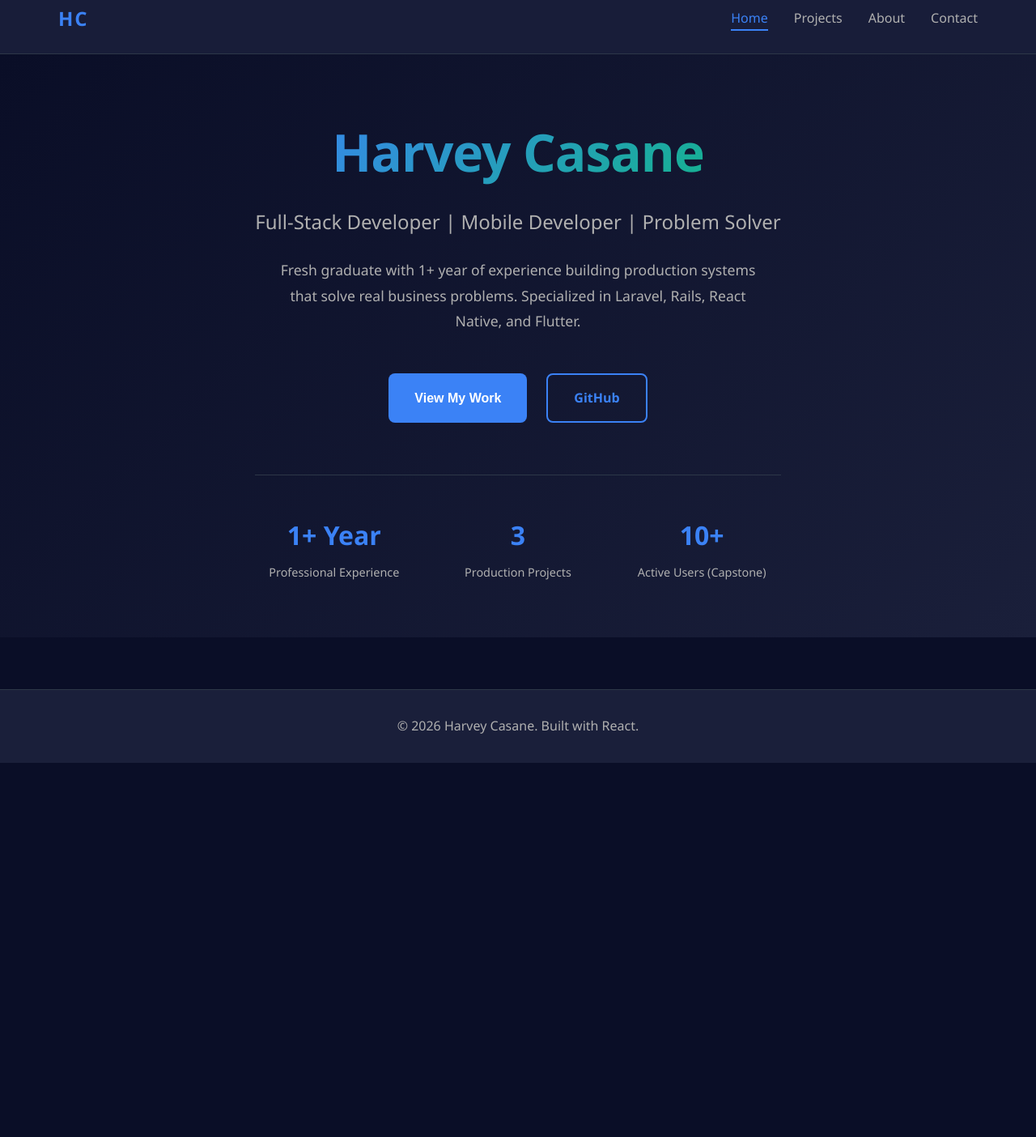
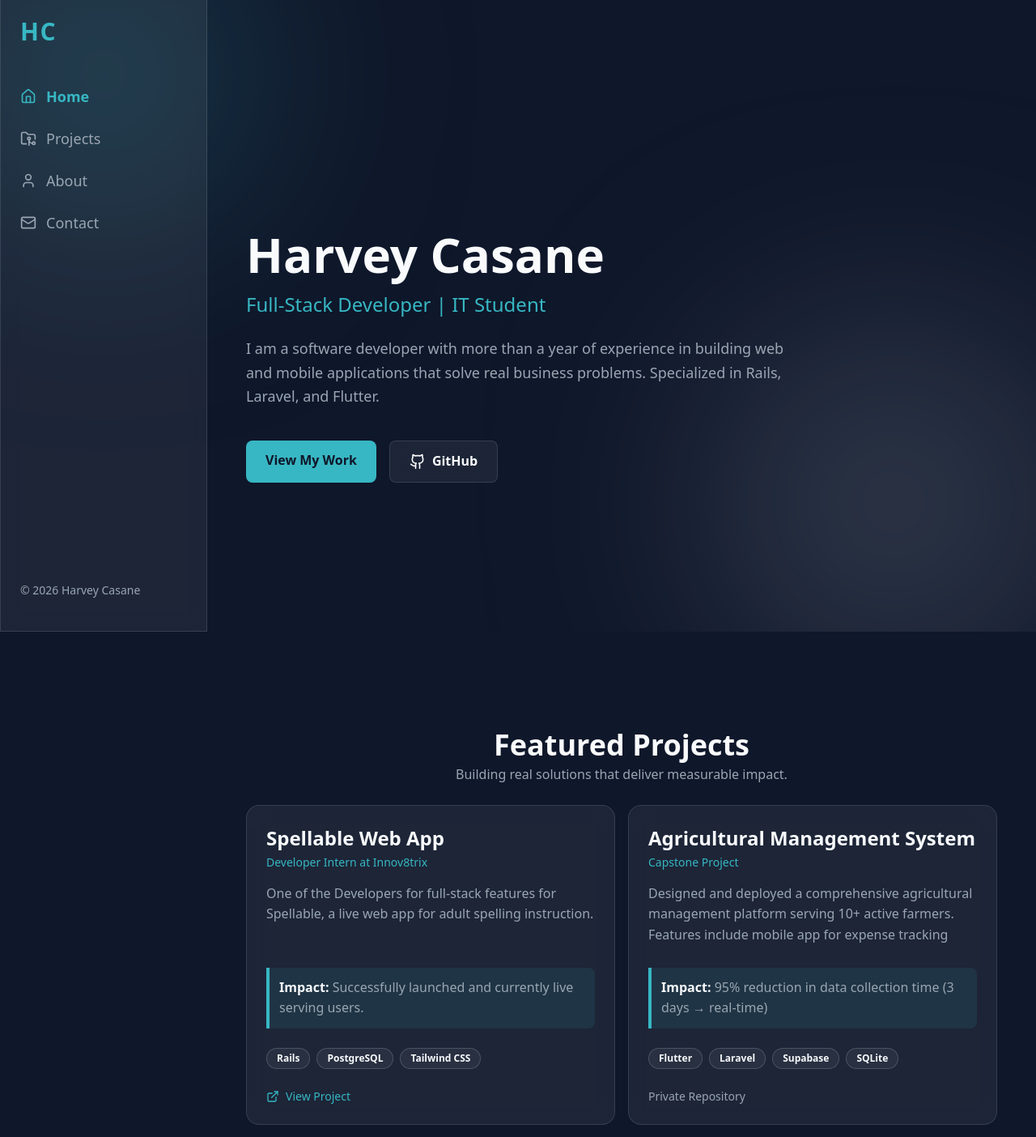
Before and after one commit to SiHarv/Portfolio, a React (Create React App) app: page / in a window 1280 px wide. Shown: the part 20-1424 px from the top of the page at 81% size. Before the commit the page ends 962 px from the top, so only its background shows below. Built offline with nearby package versions, Linux system fonts and the light colour scheme.

Commit message:
changed theme to morphism

```diff
--- a/package.json
+++ b/package.json
@@ -2,6 +2,7 @@
   "name": "portfolio",
   "version": "1.0.0",
   "dependencies": {
+    "lucide-react": "^1.21.0",
     "react": "^18.2.0",
     "react-dom": "^18.2.0",
     "react-scripts": "5.0.1"
@@ -21,5 +22,10 @@
       "last 1 firefox version",
       "last 1 safari version"
     ]
+  },
+  "devDependencies": {
+    "autoprefixer": "^10.5.1",
+    "postcss": "^8.5.15",
+    "tailwindcss": "^3.4.19"
   }
 }
--- /dev/null
+++ b/postcss.config.js
@@ -0,0 +1,18 @@
+/** @type {import('tailwindcss').Config} */
+module.exports = {
+  content: [
+    "./src/**/*.{js,jsx,ts,tsx}",
+  ],
+  theme: {
+    extend: {
+      colors: {
+        custom: {
+          grey: '#9AA6B2',
+          white: '#F8FAFC',
+          blue: '#37B7C3'
+        }
+      }
+    },
+  },
+  plugins: [],
+}
--- a/public/index.html
+++ b/public/index.html
@@ -1,3 +1,4 @@
+<!-- index.html -->
 <!DOCTYPE html>
 <html lang="en">
 <head>
--- a/src/App.css
+++ b/src/App.css
@@ -1,4 +1,9 @@
+/* App.css */
 /* ============ GLOBAL STYLES ============ */
+@tailwind base;
+@tailwind components;
+@tailwind utilities;
+
 * {
   margin: 0;
   padding: 0;
@@ -23,6 +28,11 @@ body {
   color: var(--text-primary);
   line-height: 1.6;
   overflow-x: hidden;
+  background-color: #0f172a;
+  color: #F8FAFC;
+  margin: 0;
+  padding: 0;
+  scroll-behavior: smooth;
 }
 
 html {
@@ -524,3 +534,10 @@ html {
     grid-template-columns: 1fr;
   }
 }
+
+.glass-panel {
+  background: rgba(154, 166, 178, 0.1);
+  backdrop-filter: blur(12px);
+  -webkit-backdrop-filter: blur(12px);
+  border: 1px solid rgba(154, 166, 178, 0.2);
+}
--- a/src/App.jsx
+++ b/src/App.jsx
@@ -1,240 +1,245 @@
-import React, { useState } from 'react';
+import React, { useState, useEffect } from 'react';
+import { Home, FolderGit2, User, Mail, ExternalLink } from 'lucide-react';
 import './App.css';
 
 export default function App() {
   const [activeSection, setActiveSection] = useState('home');
 
+  useEffect(() => {
+    const handleScroll = () => {
+      const sections = ['home', 'projects', 'about', 'contact'];
+      const scrollPosition = window.scrollY + 100;
+
+      for (const section of sections) {
+        const element = document.getElementById(section);
+        if (element &&
+            element.offsetTop <= scrollPosition &&
+            element.offsetTop + element.offsetHeight > scrollPosition) {
+          setActiveSection(section);
+        }
+      }
+    };
+    window.addEventListener('scroll', handleScroll);
+    return () => window.removeEventListener('scroll', handleScroll);
+  }, []);
+
   const projects = [
     {
       id: 1,
-      title: 'Agricultural Management System (Capstone)',
-      subtitle: 'Real-world solution for United Palanas Farmers Irrigators Association',
-      description: 'Designed and deployed a comprehensive agricultural management platform serving 10+ active farmers. Features include mobile app for expense tracking with offline-first sync, admin dashboard with predictive analytics, and automated government compliance reports.',
-      impact: '95% reduction in data collection time (3 days → real-time)',
-      tech: ['Flutter', 'Laravel', 'Supabase', 'SQLite', 'Android Studio'],
-      link: null,
-      isPrivate: true,
-      color: '#10b981'
+      title: 'Spellable Web App',
+      subtitle: 'Developer Intern at Innov8trix',
+      description: 'One of the Developers for full-stack features for Spellable, a live web app for adult spelling instruction.',
+      impact: 'Successfully launched and currently live serving users.',
+      tech: ['Rails', 'PostgreSQL', 'Tailwind CSS'],
+      link: 'https://spellableapp.com',
+      isPrivate: false,
     },
     {
       id: 2,
-      title: 'POST/CRM System',
-      subtitle: 'Retail management system that replaced SaaS platform',
-      description: 'Architected a complete POS system for GOP Marketing with offline-first architecture, real-time profit tracking, and automated reporting. Replaced Loyverse SaaS, adding critical features like receipt editing with automatic database corrections and customer analytics.',
-      impact: '4 hours/day saved • Eliminated SaaS subscription costs',
-      tech: ['WAMP Stack', 'MySQL', 'PHP', 'Google Drive Sync'],
+      title: 'Agricultural Management System',
+      subtitle: 'Capstone Project',
+      description: 'Designed and deployed a comprehensive agricultural management platform serving 10+ active farmers. Features include mobile app for expense tracking with offline-first sync.',
+      impact: '95% reduction in data collection time (3 days → real-time)',
+      tech: ['Flutter', 'Laravel', 'Supabase', 'SQLite'],
       link: null,
       isPrivate: true,
-      color: '#3b82f6'
     },
     {
       id: 3,
+      title: 'POS/CRM System',
+      subtitle: 'Retail management system',
+      description: 'Architected a complete POS system with offline-first architecture, real-time profit tracking, and automated reporting. Replaced Loyverse SaaS.',
+      impact: '4 hours/day saved • Eliminated SaaS subscription costs',
+      tech: ['WAMP Stack', 'MySQL', 'PHP'],
+      link: null,
+      isPrivate: true,
+    },
+    {
+      id: 4,
       title: 'OpenCore Hackintosh Configuration',
-      subtitle: 'System-level bootloader setup on LG Gram 15Z980',
-      description: 'Deep dive into system-level configuration through OpenCore bootloader setup on complex hardware. Managed kernel extensions, ACPI patching, multi-boot partition setup (Windows 11 + Ubuntu + macOS), and hardware-level troubleshooting.',
-      impact: 'Working: iGPU, Battery Display, FN Keys, Sleep/Wake, Bluetooth',
-      tech: ['OpenCore', 'ACPI', 'Kexts', 'BIOS Configuration', 'Hardware Debugging'],
+      subtitle: 'System-level bootloader setup',
+      description: 'Deep dive into system-level configuration through OpenCore bootloader setup on complex hardware. Managed kernel extensions and ACPI patching.',
+      impact: 'Flashed in non-Apple hardware/ machine, enabling macOS features and performance.',
+      tech: ['OpenCore', 'ACPI', 'Kexts'],
       link: 'https://github.com/SiHarv/OpenCore-LG-Gram-15Z980',
       isPrivate: false,
-      color: '#f59e0b'
     }
   ];
 
   const skills = {
-    'Languages': ['JavaScript', 'PHP', 'Ruby', 'Python', 'Dart', 'TypeScript'],
-    'Frameworks': ['Laravel', 'Rails', 'React Native', 'Flutter', 'MERN', 'Tailwind CSS'],
-    'Databases': ['PostgreSQL', 'MySQL', 'MongoDB', 'Supabase', 'SQLite'],
-    'Tools': ['Git/GitHub', 'VS Code', 'Android Studio', 'Digital Ocean', 'Vercel']
+    'Languages': ['JavaScript', 'PHP', 'Ruby', 'Python', 'Dart', 'TypeScript', 'Java'],
+    'Frameworks': ['Laravel', 'Rails', 'React Native', 'Flutter', 'Tailwind CSS', 'React', 'MERN'],
+    'Databases': ['PostgreSQL', 'MySQL', 'Supabase', 'SQLite', 'Firebase'],
+    'Tools': ['Git/GitHub', 'VS Code', 'Digital Ocean', 'Copilot Pro/ Student Pack', 'Gemini Pro']
   };
 
   return (
-    <div className="portfolio">
-      {/* Navigation */}
-      <nav className="navbar">
-        <div className="nav-container">
-          <div className="logo">HC</div>
-          <ul className="nav-links">
-            <li><a href="#" onClick={() => setActiveSection('home')} className={activeSection === 'home' ? 'active' : ''}>Home</a></li>
-            <li><a href="#" onClick={() => setActiveSection('projects')} className={activeSection === 'projects' ? 'active' : ''}>Projects</a></li>
-            <li><a href="#" onClick={() => setActiveSection('about')} className={activeSection === 'about' ? 'active' : ''}>About</a></li>
-            <li><a href="#" onClick={() => setActiveSection('contact')} className={activeSection === 'contact' ? 'active' : ''}>Contact</a></li>
+    <div className="flex min-h-screen font-sans text-[#F8FAFC] relative">
+
+      {/* Background decorations for glassmorphism */}
+      <div className="fixed inset-0 z-0 overflow-hidden pointer-events-none">
+        <div className="absolute top-[-10%] left-[-5%] w-96 h-96 bg-[#37B7C3] rounded-full mix-blend-screen filter blur-[120px] opacity-20"></div>
+        <div className="absolute bottom-[-10%] right-[-5%] w-[30rem] h-[30rem] bg-[#9AA6B2] rounded-full mix-blend-screen filter blur-[120px] opacity-20"></div>
+      </div>
+
+      {/* Left Navigation Bar */}
+      <nav className="w-64 h-screen fixed left-0 top-0 glass-panel z-50 flex flex-col justify-between py-10 px-6">
+        <div>
+          <h1 className="text-3xl font-bold text-[#37B7C3] tracking-wider mb-12">HC</h1>
+          <ul className="space-y-6">
+            <li>
+              <a href="#home" className={`flex items-center gap-3 text-lg transition-colors duration-300 ${activeSection === 'home' ? 'text-[#37B7C3] font-bold' : 'text-[#9AA6B2] hover:text-[#F8FAFC]'}`}>
+                <Home size={20} /> Home
+              </a>
+            </li>
+            <li>
+              <a href="#projects" className={`flex items-center gap-3 text-lg transition-colors duration-300 ${activeSection === 'projects' ? 'text-[#37B7C3] font-bold' : 'text-[#9AA6B2] hover:text-[#F8FAFC]'}`}>
+                <FolderGit2 size={20} /> Projects
+              </a>
+            </li>
+            <li>
+              <a href="#about" className={`flex items-center gap-3 text-lg transition-colors duration-300 ${activeSection === 'about' ? 'text-[#37B7C3] font-bold' : 'text-[#9AA6B2] hover:text-[#F8FAFC]'}`}>
+                <User size={20} /> About
+              </a>
+            </li>
+            <li>
+              <a href="#contact" className={`flex items-center gap-3 text-lg transition-colors duration-300 ${activeSection === 'contact' ? 'text-[#37B7C3] font-bold' : 'text-[#9AA6B2] hover:text-[#F8FAFC]'}`}>
+                <Mail size={20} /> Contact
+              </a>
+            </li>
           </ul>
+        </div>
+        <div className="text-[#9AA6B2] text-sm">
+          <p>© 2026 Harvey Casane</p>
         </div>
       </nav>
 
-      {/* Hero Section */}
-      {activeSection === 'home' && (
-        <section className="hero">
-          <div className="hero-content">
-            <h1 className="title">Harvey Casane</h1>
-            <p className="subtitle">Full-Stack Developer | Mobile Developer | Problem Solver</p>
-            <p className="description">
-              Fresh graduate with 1+ year of experience building production systems that solve real business problems.
-              Specialized in Laravel, Rails, React Native, and Flutter.
+      {/* Main Content Area */}
+      <main className="ml-64 flex-1 relative z-10 px-12 py-10">
+
+        {/* Home Section */}
+        <section id="home" className="min-h-screen flex flex-col justify-center max-w-4xl pt-10">
+          <h1 className="text-6xl font-extrabold text-[#F8FAFC] mb-4">
+            Harvey Casane
+          </h1>
+          <h2 className="text-2xl text-[#37B7C3] mb-6">
+            Full-Stack Developer | IT Student
+          </h2>
+          <p className="text-[#9AA6B2] text-lg mb-10 max-w-2xl leading-relaxed">
+            I am a software developer with more than a year of experience in building web and mobile applications that solve real business problems. Specialized in Rails, Laravel, and Flutter.
           </p>
-            <div className="cta-buttons">
-              <button className="btn btn-primary" onClick={() => setActiveSection('projects')}>View My Work</button>
-              <a href="https://github.com/SiHarv" target="_blank" rel="noopener noreferrer" className="btn btn-secondary">GitHub</a>
-            </div>
-            <div className="hero-stats">
-              <div className="stat">
-                <h3>1+ Year</h3>
-                <p>Professional Experience</p>
-              </div>
-              <div className="stat">
-                <h3>3</h3>
-                <p>Production Projects</p>
-              </div>
-              <div className="stat">
-                <h3>10+</h3>
-                <p>Active Users (Capstone)</p>
-              </div>
-            </div>
+          <div className="flex gap-4">
+            <a href="#projects" className="bg-[#37B7C3] text-slate-900 px-6 py-3 rounded-lg font-bold hover:bg-opacity-80 transition duration-300">
+              View My Work
+            </a>
+            <a href="https://github.com/SiHarv" target="_blank" rel="noopener noreferrer" className="glass-panel text-[#F8FAFC] px-6 py-3 rounded-lg font-bold flex items-center gap-2 hover:bg-white/10 transition duration-300">
+              <svg xmlns="http://www.w3.org/2000/svg" width="20" height="20" viewBox="0 0 24 24" fill="none" stroke="currentColor" strokeWidth="2" strokeLinecap="round" strokeLinejoin="round">
+              <path d="M15 22v-4a4.8 4.8 0 0 0-1-3.5c3 0 6-2 6-5.5.08-1.25-.27-2.48-1-3.5.28-1.15.28-2.35 0-3.5 0 0-1 0-3 1.5-2.64-.5-5.36-.5-8 0C6 2 5 2 5 2c-.3 1.15-.3 2.35 0 3.5A5.403 5.403 0 0 0 4 9c0 3.5 3 5.5 6 5.5-.39.49-.68 1.05-.85 1.65-.17.6-.22 1.23-.15 1.85v4"></path>
+              <path d="M9 18c-4.51 2-5-2-7-2"></path>
+              </svg> GitHub
+            </a>
           </div>
         </section>
-      )}
 
         {/* Projects Section */}
-      {activeSection === 'projects' && (
-        <section className="projects">
-          <div className="section-header">
-            <h2>Featured Projects</h2>
-            <p>Building real solutions that deliver measurable impact</p>
+        <section id="projects" className="min-h-screen py-20 max-w-6xl mx-auto">
+          <div className="text-center mb-6">
+            <h2 className="text-4xl font-bold text-[#F8FAFC] mb-1">Featured Projects</h2>
+            <p className="text-[#9AA6B2]">Building real solutions that deliver measurable impact.</p>
           </div>
-          <div className="projects-grid">
+
+          <div className="grid grid-cols-1 md:grid-cols-2 gap-4">
             {projects.map((project) => (
-              <div key={project.id} className="project-card" style={{borderTopColor: project.color}}>
-                <div className="project-header">
-                  <h3>{project.title}</h3>
-                  <p className="project-subtitle">{project.subtitle}</p>
+              <div key={project.id} className="glass-panel p-6 rounded-2xl hover:-translate-y-2 transition-transform duration-300">
+                <h3 className="text-2xl font-bold text-[#F8FAFC] mb-1">{project.title}</h3>
+                <p className="text-[#37B7C3] text-sm mb-4">{project.subtitle}</p>
+                <p className="text-[#9AA6B2] mb-6 h-20 overflow-y-auto">{project.description}</p>
+
+                <div className="bg-[#37B7C3]/10 border-l-4 border-[#37B7C3] p-3 mb-6 rounded-r-lg">
+                  <span className="font-bold text-[#F8FAFC]">Impact: </span>
+                  <span className="text-[#9AA6B2]">{project.impact}</span>
                 </div>
-                <p className="project-description">{project.description}</p>
-                <div className="project-impact" style={{backgroundColor: project.color + '15', borderLeftColor: project.color}}>
-                  <strong>Impact:</strong> {project.impact}
-                </div>
-                <div className="tech-stack">
+
+                <div className="flex flex-wrap gap-2 mb-6">
                   {project.tech.map((tech, i) => (
-                    <span key={i} className="tech-badge">{tech}</span>
+                    <span key={i} className="text-xs font-semibold px-3 py-1 rounded-full bg-white/5 border border-[#9AA6B2]/30 text-[#F8FAFC]">
+                      {tech}
+                    </span>
                   ))}
                 </div>
+
                 {project.isPrivate ? (
-                  <div className="project-link private-repo">
+                  <span className="text-[#9AA6B2] text-sm flex items-center gap-2 cursor-not-allowed">
                     Private Repository
-                  </div>
+                  </span>
                 ) : (
-                  <a href={project.link} target="_blank" rel="noopener noreferrer" className="project-link">
-                    View on GitHub →
+                  <a href={project.link} target="_blank" rel="noopener noreferrer" className="text-[#37B7C3] hover:text-[#F8FAFC] text-sm flex items-center gap-2 transition-colors duration-300">
+                    <ExternalLink size={16} /> View Project
                   </a>
                 )}
               </div>
             ))}
           </div>
         </section>
-      )}
 
         {/* About Section */}
-      {activeSection === 'about' && (
-        <section className="about">
-          <div className="section-header">
-            <h2>About Me</h2>
-            <p>My journey from exploration to specialization</p>
+        <section id="about" className="min-h-screen py-20 max-w-5xl mx-auto">
+          <div className="text-center mb-12">
+            <h2 className="text-4xl font-bold text-[#F8FAFC]">About Me</h2>
           </div>
 
-          <div className="about-content">
-            <div className="about-text">
-              <h3>My Journey</h3>
-              <p>
-                I'm a recent graduate from Eastern Visayas State University with a B.S. in Information Technology.
-                During my studies, I explored multiple IT disciplines—robotics, networking, hardware, video production—
-                before deciding to specialize in software development.
+          <div className="grid grid-cols-1 lg:grid-cols-2 gap-4">
+            <div className="glass-panel p-8 rounded-2xl">
+              <h3 className="text-2xl font-bold text-[#37B7C3] mb-4">My Journey</h3>
+              <p className="text-[#9AA6B2] mb-4 leading-relaxed">
+                I am a 4th-year student at Eastern Visayas State University pursuing a B.S. in Information Technology. I build production-ready systems and explore technical boundaries.
               </p>
-              <p>
-                This decision came from both passion and pragmatism: software development offers the most accessible
-                path to building meaningful solutions without expensive hardware dependencies. More importantly, I found
-                the combination of problem-solving, system design, and immediate tangible results deeply satisfying.
-              </p>
-              <p>
-                Rather than waiting until graduation, I pursued professional opportunities during my studies. I worked
-                on production systems, maintained real-world applications under user feedback, and led full-stack development
-                on a startup ride-hailing app. This integrated approach to education and experience gave me both theoretical
-                knowledge and practical production-ready skills.
+              <p className="text-[#9AA6B2] mb-4 leading-relaxed">
+                I work on full-stack development, mobile apps, and system-level configuration like Hackintosh setups and home servers. I like solving problems and deploying real applications.
               </p>
             </div>
 
-            <div className="skills-section">
-              <h3>Technical Skills</h3>
+            <div className="glass-panel p-8 rounded-2xl">
+              <h3 className="text-2xl font-bold text-[#37B7C3] mb-6">Technical Skills</h3>
+              <div className="space-y-6">
                 {Object.entries(skills).map(([category, items]) => (
-                <div key={category} className="skill-category">
-                  <h4>{category}</h4>
-                  <div className="skill-list">
+                  <div key={category}>
+                    <h4 className="text-[#F8FAFC] font-semibold mb-3">{category}</h4>
+                    <div className="flex flex-wrap gap-2">
                       {items.map((skill, i) => (
-                      <span key={i} className="skill-item">{skill}</span>
+                        <span key={i} className="px-3 py-1 bg-white/5 border border-[#9AA6B2]/20 rounded-md text-[#9AA6B2] text-sm">
+                          {skill}
+                        </span>
                       ))}
                     </div>
                   </div>
                 ))}
               </div>
-
-            <div className="achievements">
-              <h3>Achievements</h3>
-              <ul>
-                <li>3rd Place - Line Following Robot Competition (EVSU 2026)</li>
-                <li>Built 2 active production systems serving real users</li>
-                <li>Developed apps reaching 5,000+ users</li>
-                <li>Full-stack development across multiple companies</li>
-                <li>95% improvement in operational efficiency (Capstone)</li>
-              </ul>
             </div>
           </div>
         </section>
-      )}
 
         {/* Contact Section */}
-      {activeSection === 'contact' && (
-        <section className="contact">
-          <div className="section-header">
-            <h2>Get In Touch</h2>
-            <p>Let's build something great together</p>
+        <section id="contact" className="min-h-screen py-20 max-w-4xl mx-auto">
+          <div className="glass-panel p-12 rounded-2xl text-center">
+            <h2 className="text-4xl font-bold text-[#F8FAFC] mb-4">Get In Touch</h2>
+            <p className="text-[#9AA6B2] mb-10">I am open to new opportunities, collaborations, and projects.</p>
+
+            <div className="flex flex-col gap-6 items-center justify-center">
+              <a href="mailto:HDCasane.it@gmail.com" className="w-full max-w-md glass-panel p-4 rounded-xl text-[#F8FAFC] hover:border-[#37B7C3] transition-colors duration-300 flex items-center justify-center gap-3">
+                <Mail className="text-[#37B7C3]" /> HDCasane.it@gmail.com
+              </a>
+              <div className="w-full max-w-md glass-panel p-4 rounded-xl text-[#9AA6B2] flex items-center justify-center gap-3">
+                <span>09944988781</span>
               </div>
-
-          <div className="contact-content">
-            <div className="contact-info">
-              <div className="info-item">
-                <h3>Email</h3>
-                <a href="mailto:HDCasane.it@gmail.com">HDCasane.it@gmail.com</a>
+              <div className="w-full max-w-md glass-panel p-4 rounded-xl text-[#9AA6B2] flex items-center justify-center gap-3">
+                <span>Albuera, Leyte, Philippines</span>
               </div>
-              <div className="info-item">
-                <h3>Phone</h3>
-                <p>09944988781</p>
-              </div>
-              <div className="info-item">
-                <h3>Location</h3>
-                <p>Albuera, Leyte, Philippines</p>
-              </div>
-              <div className="info-item">
-                <h3>GitHub</h3>
-                <a href="https://github.com/SiHarv" target="_blank" rel="noopener noreferrer">github.com/SiHarv</a>
-              </div>
-            </div>
-
-            <div className="contact-message">
-              <h3>Available For</h3>
-              <ul>
-                <li>Full-time Software Development positions</li>
-                <li>Startup opportunities</li>
-                <li>Mobile app development</li>
-                <li>Freelance projects</li>
-                <li>Collaborations and partnerships</li>
-              </ul>
             </div>
           </div>
         </section>
-      )}
 
-      {/* Footer */}
-      <footer className="footer">
-        <p>© 2026 Harvey Casane. Built with React.</p>
-      </footer>
+      </main>
     </div>
   );
 }
--- /dev/null
+++ b/tailwind.config.js
@@ -0,0 +1,19 @@
+/** @type {import('tailwindcss').Config} */
+export default {
+  content: [
+    "./index.html",
+    "./src/**/*.{js,jsx,ts,tsx}",
+  ],
+  theme: {
+    extend: {
+      colors: {
+        custom: {
+          grey: '#9AA6B2',
+          white: '#F8FAFC',
+          blue: '#37B7C3'
+        }
+      }
+    },
+  },
+  plugins: [],
+}
```
Also changed, not shown: 1 other file (tests, documents, lock files or other folders). Lines whose indentation alone changed are shown as unchanged.
